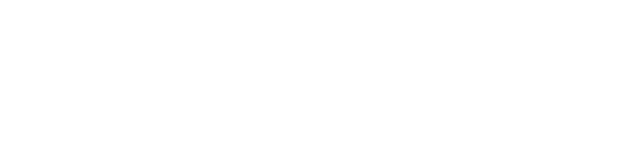
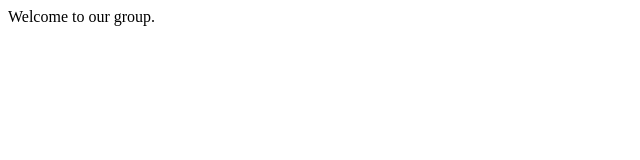
Before and after one commit to Nyi812/pre_intern01, a plain HTML site: page hello.html in a window 1280 px wide. Shown: the whole page, without its empty margins (0-640 px from the left). Drawn offline with Linux system fonts and the light colour scheme.

Commit message:
Update hello.html

```diff
--- a/hello.html
+++ b/hello.html
@@ -6,6 +6,6 @@
     <title>Hello from Our Page</title>
 </head>
 <body>
-
+    Welcome to our group.
 </body>
 </html>
```
